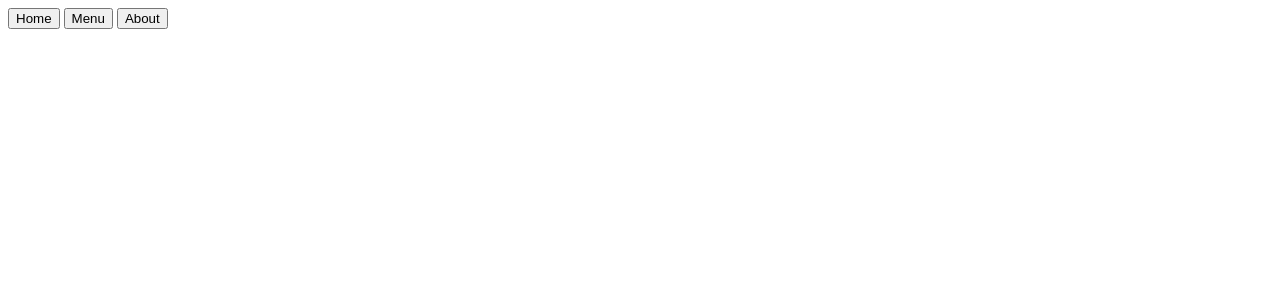
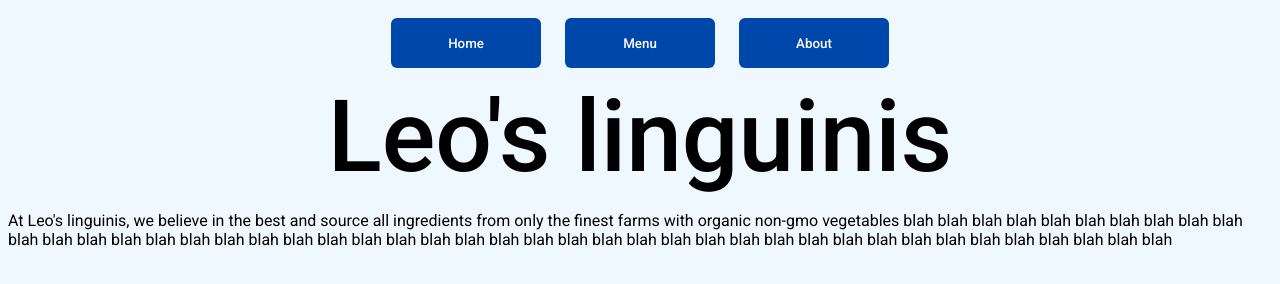
Before and after one commit to leoquan09/restraunt-page, a website built with webpack: page src/template.html in a window 1280 px wide. Built offline with nearby package versions, Linux system fonts and the light colour scheme.

Commit message:
tried to get stuff to work

```diff
--- a/package.json
+++ b/package.json
@@ -13,7 +13,6 @@
   "keywords": [],
   "author": "",
   "license": "ISC",
-  "type": "commonjs",
   "bugs": {
     "url": "https://github.com/leoquan09/restraunt-page/issues"
   },
--- /dev/null
+++ b/src/home.js
@@ -0,0 +1,18 @@
+let container = document.getElementById('content');
+
+let homeContent = document.createElement('div');
+homeContent.innerHTML =
+    `
+
+    <h1>Leo's linguinis</h1>
+    <p>
+    At Leo's linguinis, we believe in the best and source all ingredients from only the finest farms with organic non-gmo vegetables blah blah blah blah blah blah blah blah blah blah blah blah
+    blah blah blah blah blah blah blah blah blah blah blah blah blah blah blah blah blah blah blah blah blah blah blah blah blah blah blah blah blah blah blah blah
+    </p>
+
+
+    `;
+
+container.appendChild(homeContent);
+
+export { homeContent };
--- a/src/index.js
+++ b/src/index.js
@@ -1 +1,11 @@
-console.log("hello");
+import "./styles.css";
+import { homeContent } from "./home.js";
+
+let container = document.getElementById('content');
+let tab = "about";
+
+if (tab === "home") {
+    container.innerHTML = homeContent;
+} else if (tab === "about") {
+    container.innerHTML = aboutContent;
+}
--- /dev/null
+++ b/src/styles.css
@@ -0,0 +1,39 @@
+@import url('https://fonts.googleapis.com/css2?family=Roboto:ital,wght@0,100..900;1,100..900&display=swap');
+
+* {
+    font-family: 'Roboto';
+}
+
+body {
+    background-color: aliceblue;
+}
+
+h1 {
+    text-align: center;
+    font-size: 100px;
+    font-weight: 500;
+    margin: 0px;
+}
+
+header {
+    display: flex;
+    align-items: center;
+    justify-content: center;
+}
+
+button {
+    height: 50px;
+    width: 150px;
+    margin: 10px;
+    background-color: #0047AB;
+    color: white;
+    font-weight: 500;
+    border: none;
+    border-radius: 6px;
+    cursor: pointer;
+    transition: background-color 0.3s ease;
+}
+
+button:hover {
+    background-color: #002f75;
+}
--- a/src/template.html
+++ b/src/template.html
@@ -8,11 +8,11 @@
 <body>
     <header>
         <nav>
-            <button>Home</button>
-            <button>Menu</button>
-            <button>About</button>
-            <div id="content"></div>
+            <button id="home">Home</button>
+            <button id="menu">Menu</button>
+            <button id="about">About</button>
         </nav>
     </header>
+    <div id="content"></div>
 </body>
 </html>
```
Also changed, not shown: webpack.config.js (line endings or trailing spaces).
